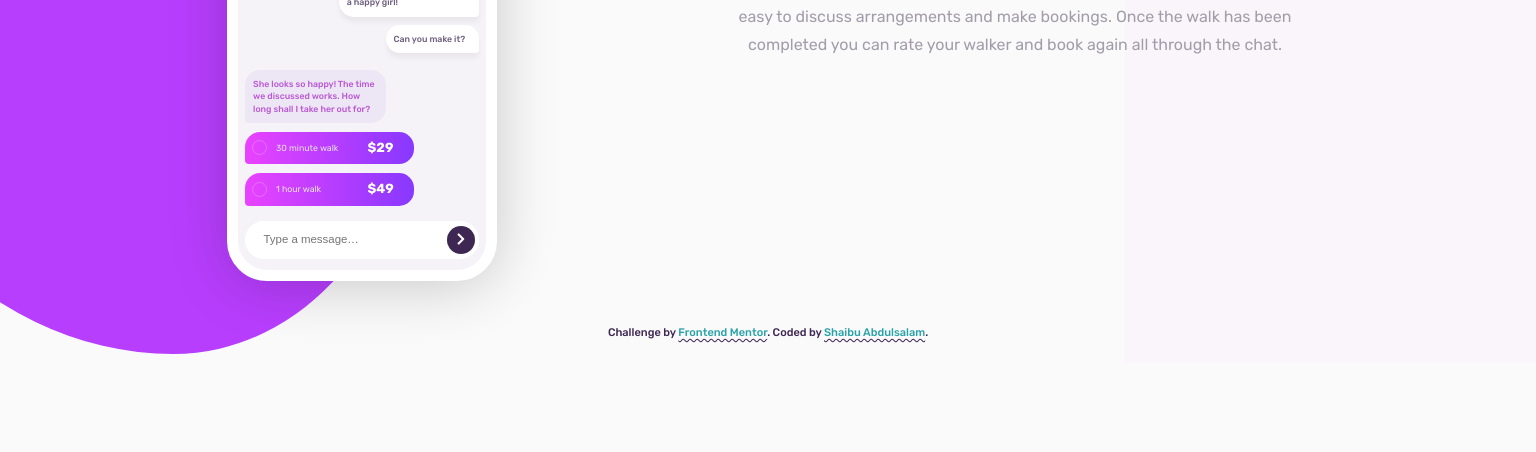
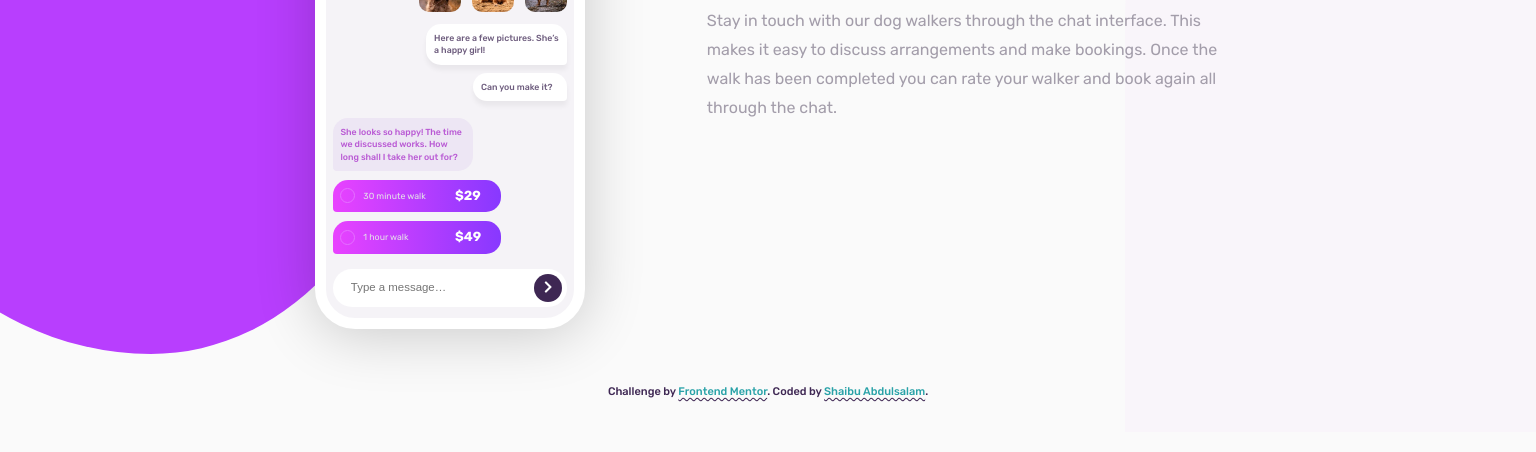
Before and after one commit to Abshaibu/Chatapp-illustration, a plain HTML site: page index.html in a window 1536 px wide. Shown: the part 348-800 px from the top of the page. Drawn offline with Linux system fonts and the light colour scheme.

Commit message:
adding finishing touches

```diff
--- a/style.css
+++ b/style.css
@@ -274,7 +274,7 @@ i {
 .attribution {
     font-size: 11px;
     text-align: center;
-    margin-bottom: 2em;
+    margin-bottom: 3em;
     color: hsl(271, 36%, 24%);
 }
 
@@ -329,12 +329,30 @@ i {
     }
 
     .attribution {
-        margin-top: 4em;
+        margin-top: 5em;
+    }
+}
+
+@media screen and (min-width:1000px) {
+    .paragraph-holder p, .paragraph-holder h1 {
+        text-align: left;
+    }
+
+    .body {
+        width: 67%;
     }
 }
 
 
 @media screen and (min-width:1300px) {
+    .body {
+        margin-top: 3em;
+    }
+
+    .paragraph-holder {
+        width: 50%;
+    }
+
     .background-sidebar {
         width: 39%;
         height: 702px;
@@ -345,7 +363,7 @@ i {
         background-color: hsl(278, 99%, 62%);
         top: 0;
         border-bottom-left-radius: 82%;
-        border-bottom-right-radius: 54%;
+        border-bottom-right-radius: 63%;
         left: -188px;
     }
 
```
